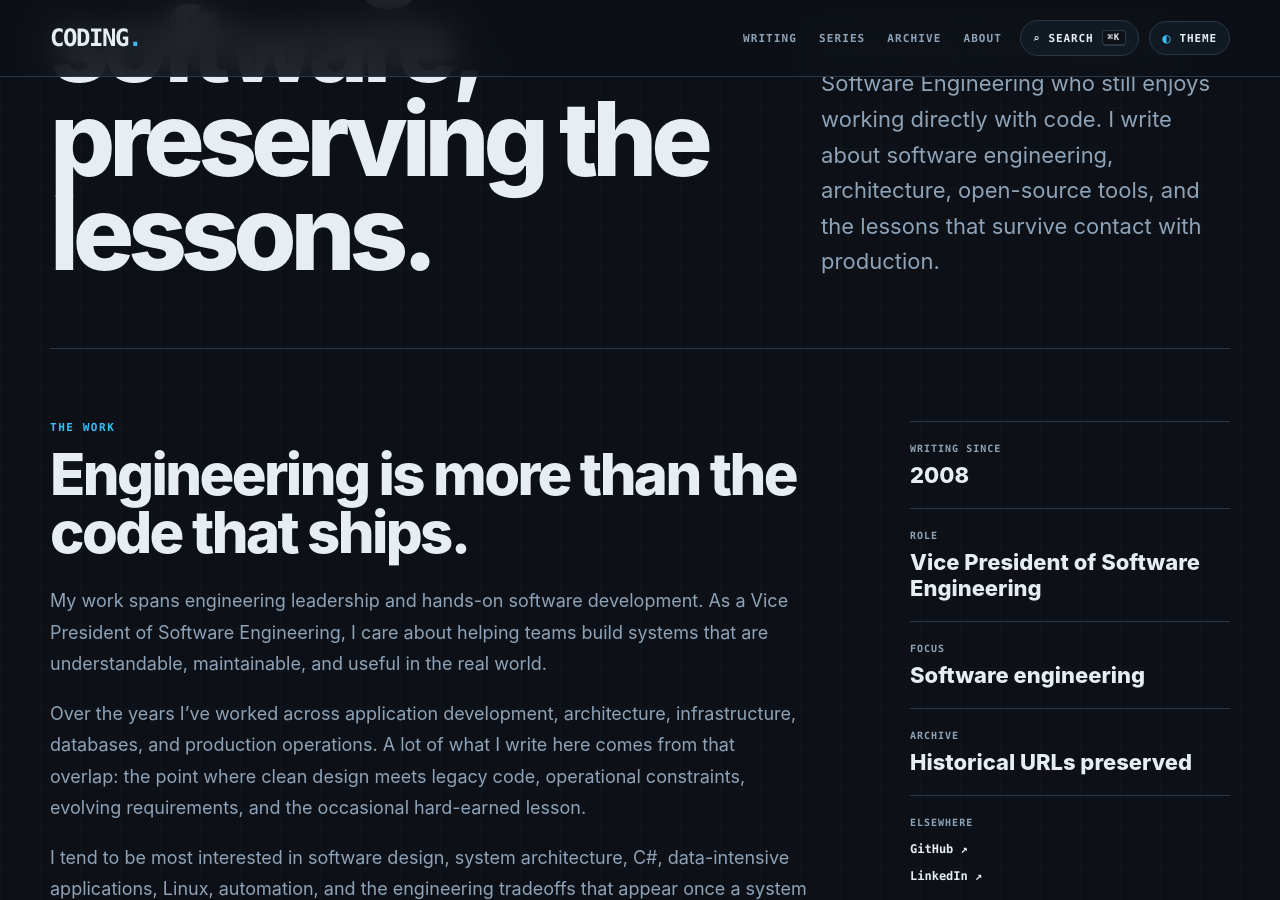
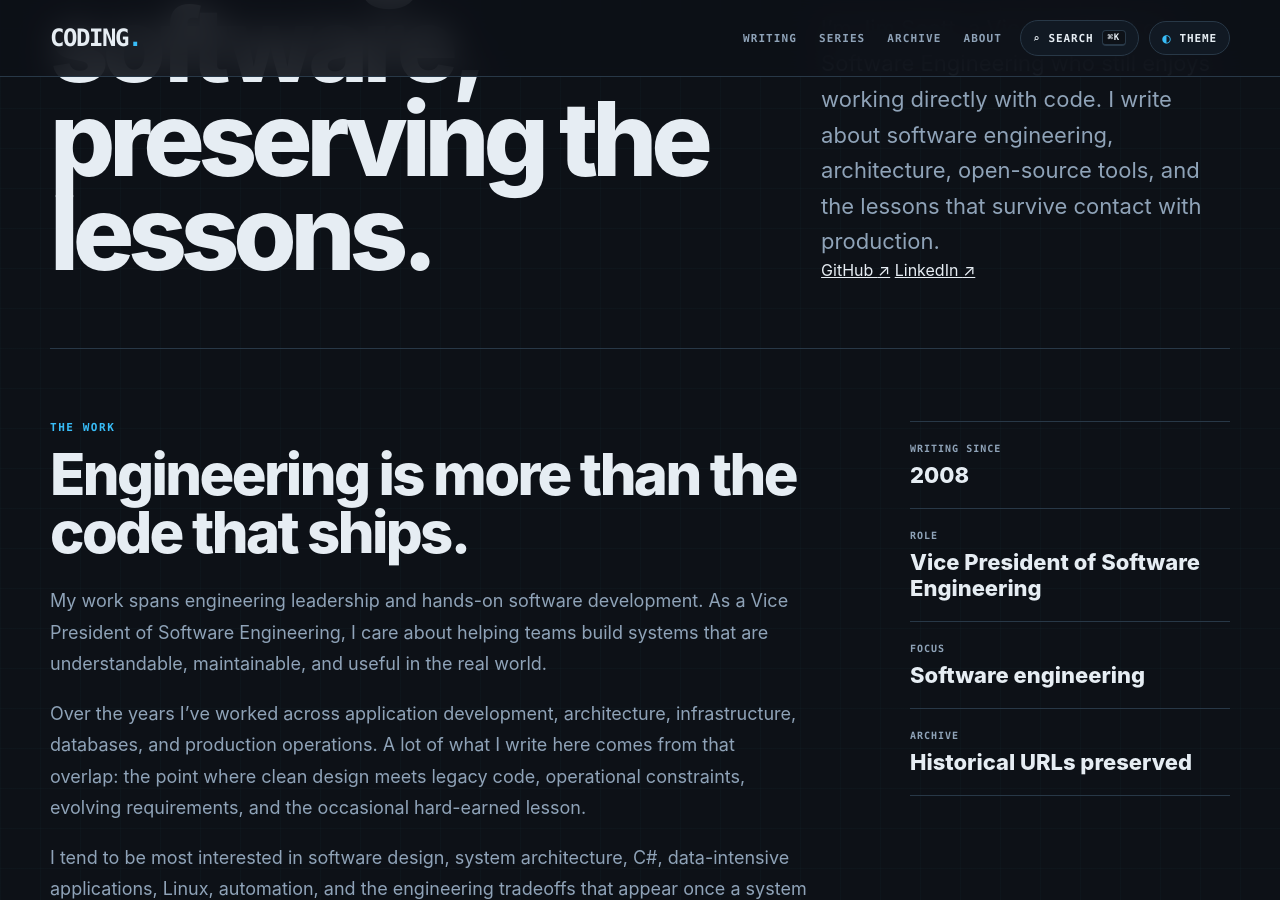
Before and after one commit to infoconex/coding-blog, a Jekyll site: the page built from about.md, in a window 1280 px wide and 900 px high, scrolled down 332 px. Built offline with Jekyll 4.4.1, drawn with Linux system fonts in a browser that asks for light colours.

Commit message:
Move professional profile links into About hero

```diff
--- a/about.md
+++ b/about.md
@@ -16,7 +16,16 @@ profilePage: true
     <div class="eyebrow">About</div>
     <h1>Building software, preserving the lessons.</h1>
   </div>
-  <p class="about-hero__lede">I’m Jim Scott, a Vice President of Software Engineering who still enjoys working directly with code. I write about software engineering, architecture, open-source tools, and the lessons that survive contact with production.</p>
+  <div class="about-hero__intro">
+    <p class="about-hero__lede">I’m Jim Scott, a Vice President of Software Engineering who still enjoys working directly with code. I write about software engineering, architecture, open-source tools, and the lessons that survive contact with production.</p>
+    {% if site.profile_links %}
+    <nav class="about-hero__links" aria-label="Professional profiles">
+      {% for link in site.profile_links %}
+        <a href="{{ link.url }}" rel="me">{{ link.title }} <span aria-hidden="true">↗</span></a>
+      {% endfor %}
+    </nav>
+    {% endif %}
+  </div>
 </section>
 
 <section class="shell about-grid">
@@ -37,14 +46,6 @@ profilePage: true
     <div class="about-fact"><span>Role</span><strong>Vice President of Software Engineering</strong></div>
     <div class="about-fact"><span>Focus</span><strong>Software engineering</strong></div>
     <div class="about-fact"><span>Archive</span><strong>Historical URLs preserved</strong></div>
-    {% if site.profile_links %}
-    <div class="about-links">
-      <span>Elsewhere</span>
-      {% for link in site.profile_links %}
-        <a href="{{ link.url }}" rel="me">{{ link.title }} ↗</a>
-      {% endfor %}
-    </div>
-    {% endif %}
   </aside>
 </section>
 
```
